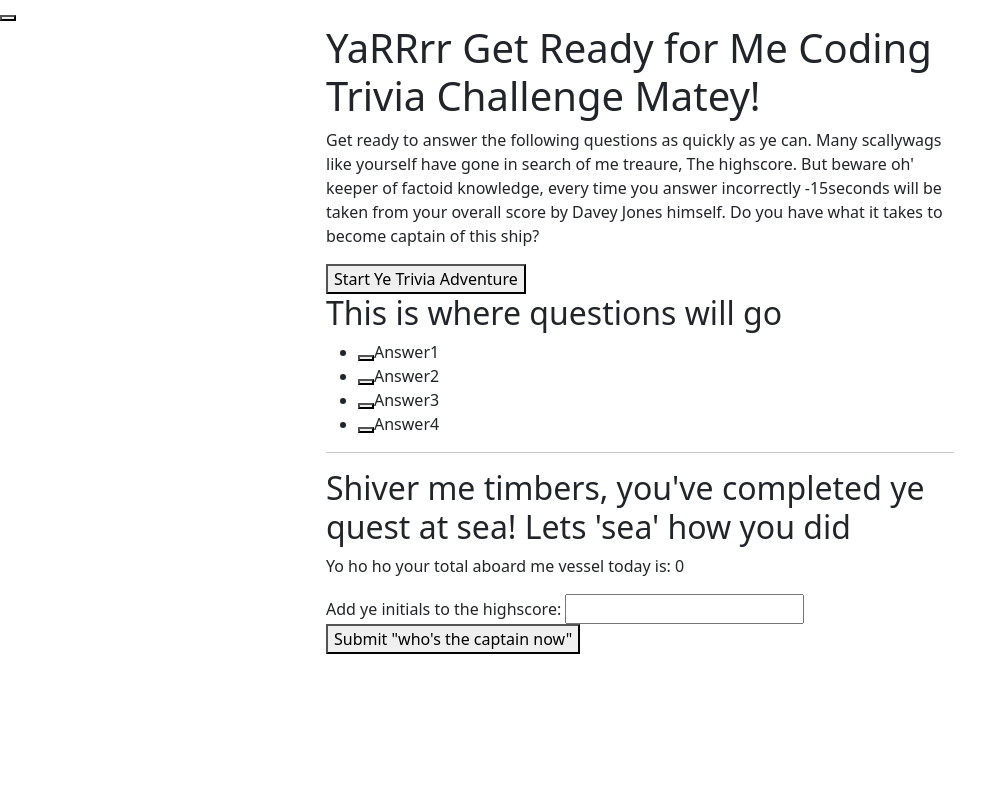
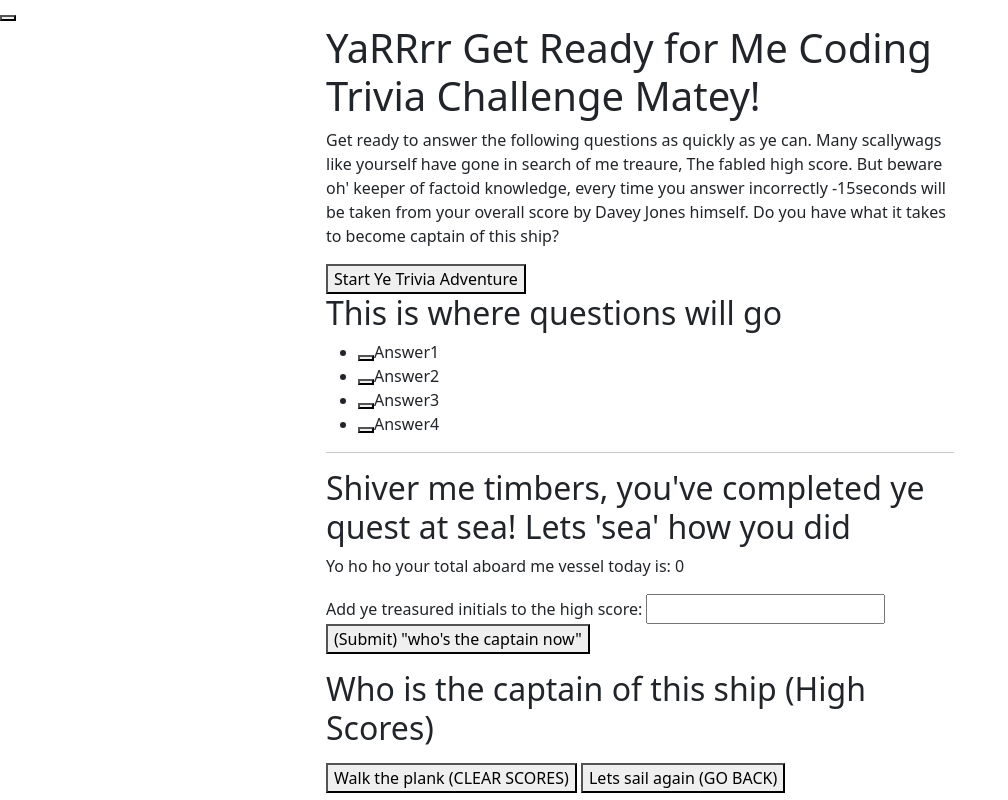
Before and after one commit to Mason021/code-quiz, a plain HTML site: page index.html in a window 1280 px wide. Shown: the whole page, without its empty margins (0-1008 px from the left). Drawn offline with nearby package versions, Linux system fonts and the light colour scheme.

Commit message:
added the rest of the skeleton of html.  added some very basic css and have the questions done in my .js file

```diff
--- a/assets/css/style.css
+++ b/assets/css/style.css
@@ -0,0 +1,13 @@
+body {
+    background-size: cover;
+    background-position: center center;
+    background-attachment: fixed;
+    background-repeat: no-repeat;
+    height: 100%;
+    flex-direction: column;
+    display: flex;
+}
+
+/* main {
+    flex: 1 0 auto;
+} */
--- a/index.html
+++ b/index.html
@@ -33,7 +33,7 @@
                     <div class="col-3"></div>
                     <div class="col-6">
                         <h1 class="">YaRRrr Get Ready for Me Coding Trivia Challenge Matey!</h1>
-                        <p class="">Get ready to answer the following questions as quickly as ye can.  Many scallywags like yourself have gone in search of me treaure, The highscore. But beware oh' keeper of factoid knowledge, every time you answer incorrectly -15seconds will be taken from your overall score by Davey Jones himself.  Do you have what it takes to become captain of this ship?</p>
+                        <p class="">Get ready to answer the following questions as quickly as ye can.  Many scallywags like yourself have gone in search of me treaure, The fabled high score. But beware oh' keeper of factoid knowledge, every time you answer incorrectly -15seconds will be taken from your overall score by Davey Jones himself.  Do you have what it takes to become captain of this ship?</p>
                         <button id="" type="button" class="">Start Ye Trivia Adventure</button>
                     </div>
                 </div>
@@ -68,12 +68,26 @@
                     <div class="col-6">
                         <h2>Shiver me timbers, you've completed ye quest at sea! Lets 'sea' how you did</h2>
                         <p>Yo ho ho your total aboard me vessel today is: <span id="" class="">0</span></p>
-                        <p>Add ye initials to the highscore: <span class=""><input placeholder="" id="" /></span>
-                        <button id="" class="">Submit "who's the captain now" </button></p>
+                        <p>Add ye treasured initials to the high score: <span class=""><input placeholder="" id="" /></span>
+                        <button id="" class="">(Submit) "who's the captain now" </button></p>
                     </div>
                 </div>
             </section>
 
+            <!-- this is the highscore section -->
+            <section id="">
+                <div class="row">
+                    <div class="col-3"></div>
+                    <div class="col-6">
+                        <h2>Who is the captain of this ship (High Scores)</h2>
+                        <ol id="">
+
+                        </ol>
+                        <button id="" class="">Walk the plank (CLEAR SCORES)</button>
+                        <button id="" class="">Lets sail again (GO BACK)</button>
+                    </div>
+                </div>
+            </section>
         </div>
     </main>
 
```
Also changed, not shown: assets/js/script.js (+12 -0 lines).
